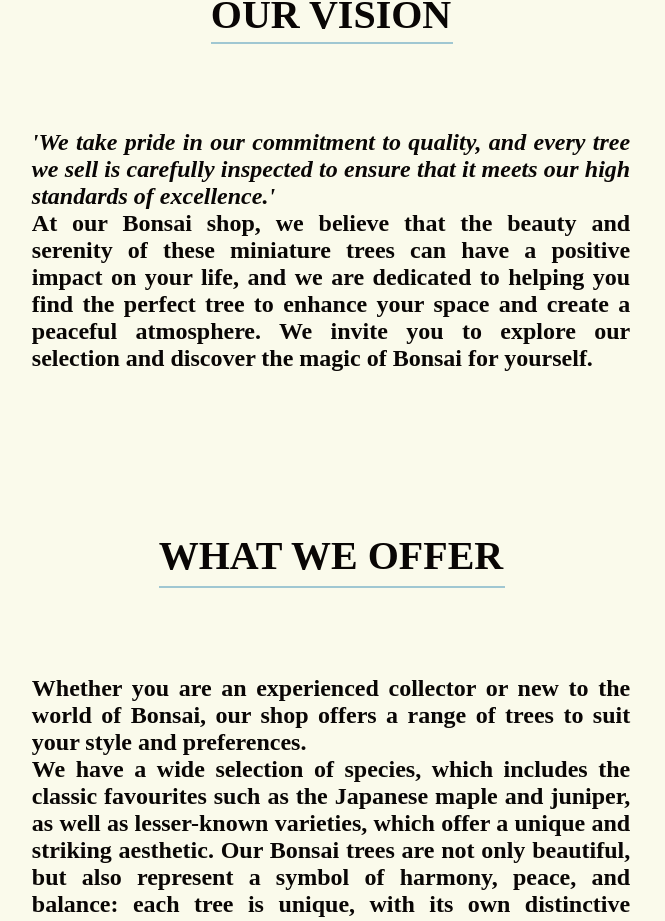
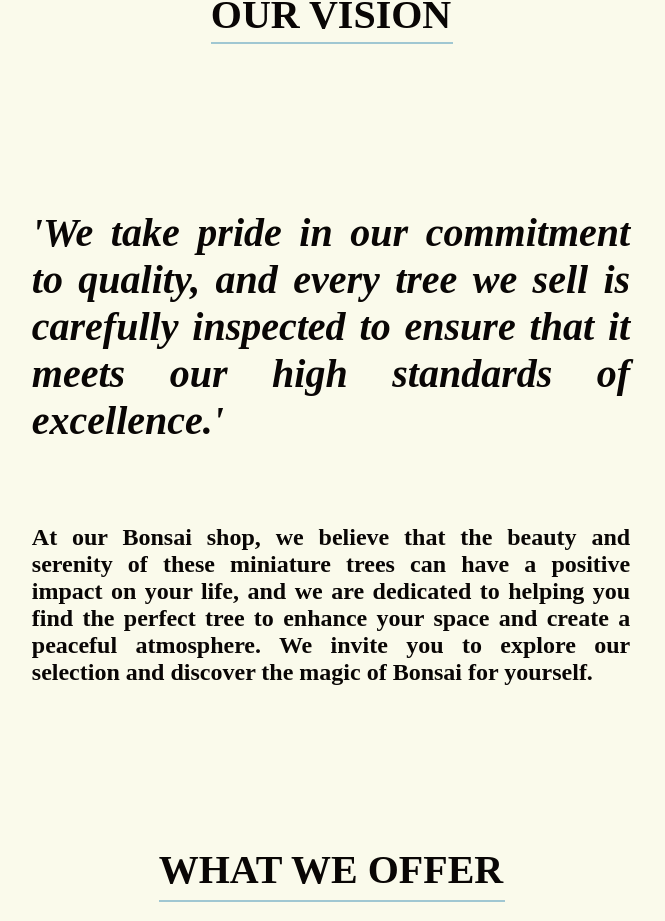
Before and after one commit to miriamfraga/shop, an Angular app: page /Home in a window 1280 px wide. Shown: the part 1853-2774 px from the top of the page, without its empty margins (309-974 px from the left). Built offline with nearby package versions, Linux system fonts and the light colour scheme; a web font is replaced by a local one.

Commit message:
small fix

```diff
--- a/src/app/pages/home/home.component.scss
+++ b/src/app/pages/home/home.component.scss
@@ -61,6 +61,10 @@
             flex-wrap: wrap;
             flex-direction: column;
             padding: 1.5em;
+            h1 {
+                font-size: 250%;
+                margin: 2em auto;
+            }
             .title {
                 font-size: 250%;
                 margin: 2em auto;
```
